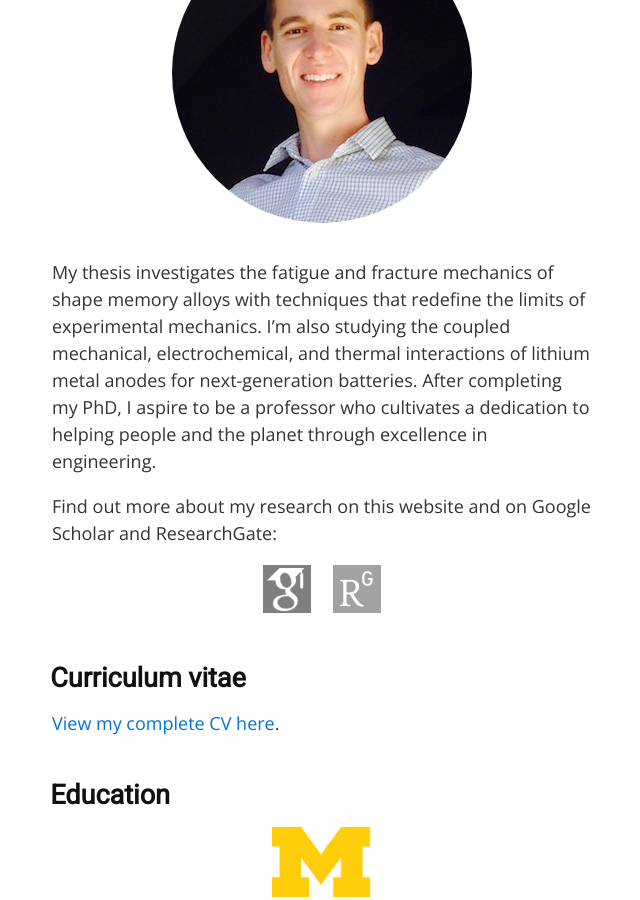
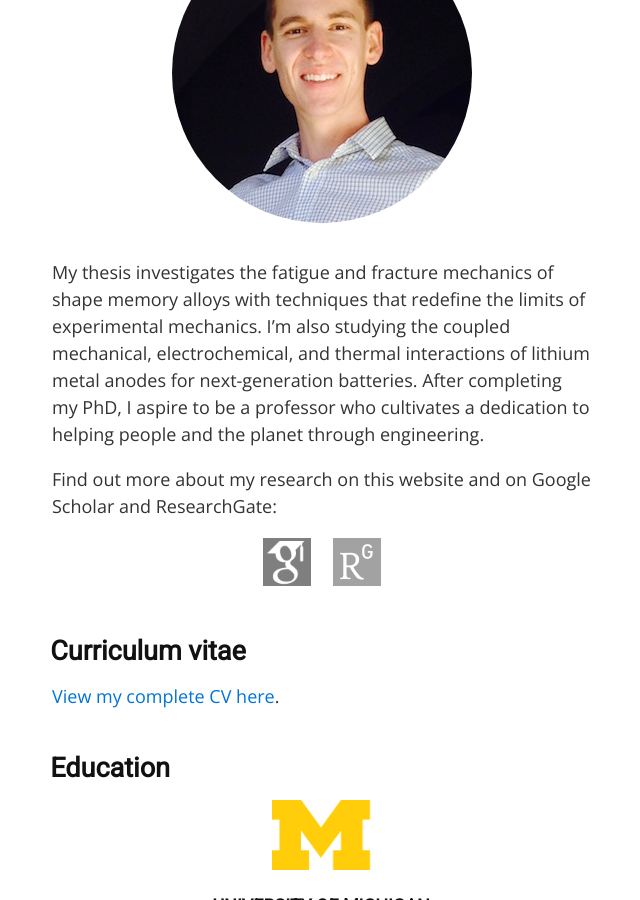
Before and after one commit to wlepage/wlepage.github.io, a Jekyll site: the page built from index.md, in a window 1280 px wide and 900 px high, scrolled down 356 px. Shown: the whole window, without its empty margins (318-958 px from the left). Built offline with Jekyll 4.4.1, drawn with Linux system fonts in a browser that asks for light colours; some of the changed text lies outside the part shown.

Commit message:
Updated pubs and CV

```diff
--- a/index.md
+++ b/index.md
@@ -7,7 +7,7 @@ layout: default
 
 
 
-My thesis investigates the fatigue and fracture mechanics of shape memory alloys with techniques that redefine the limits of experimental mechanics. I'm also studying the coupled mechanical, electrochemical, and thermal interactions of lithium metal anodes for next-generation batteries. After completing my PhD, I aspire to be a professor who cultivates a dedication to helping people and the planet through excellence in engineering.
+My thesis investigates the fatigue and fracture mechanics of shape memory alloys with techniques that redefine the limits of experimental mechanics. I'm also studying the coupled mechanical, electrochemical, and thermal interactions of lithium metal anodes for next-generation batteries. After completing my PhD, I aspire to be a professor who cultivates a dedication to helping people and the planet through engineering.
 
 
 Find out more about my research on this website and on Google Scholar and ResearchGate:
```
Also changed, not shown: other parts of index.md (+1 -0 lines), 1 other file.
